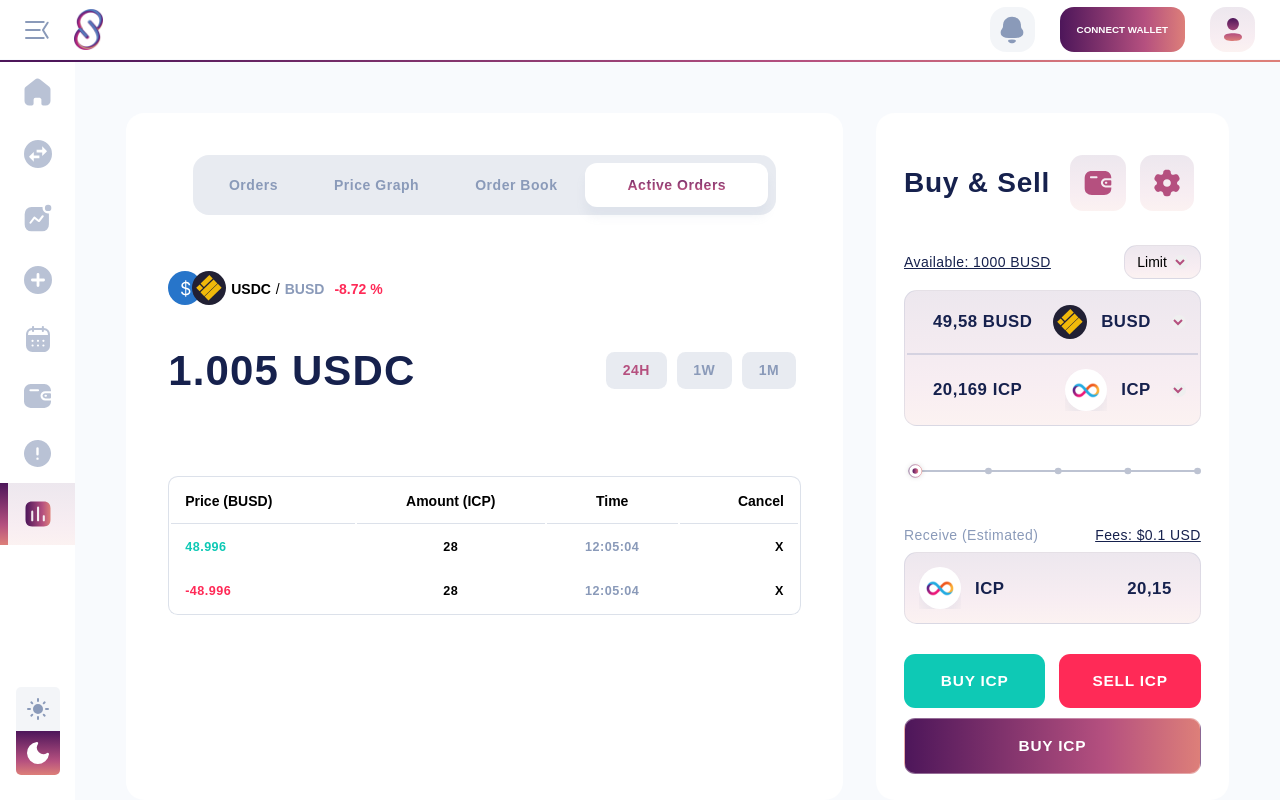
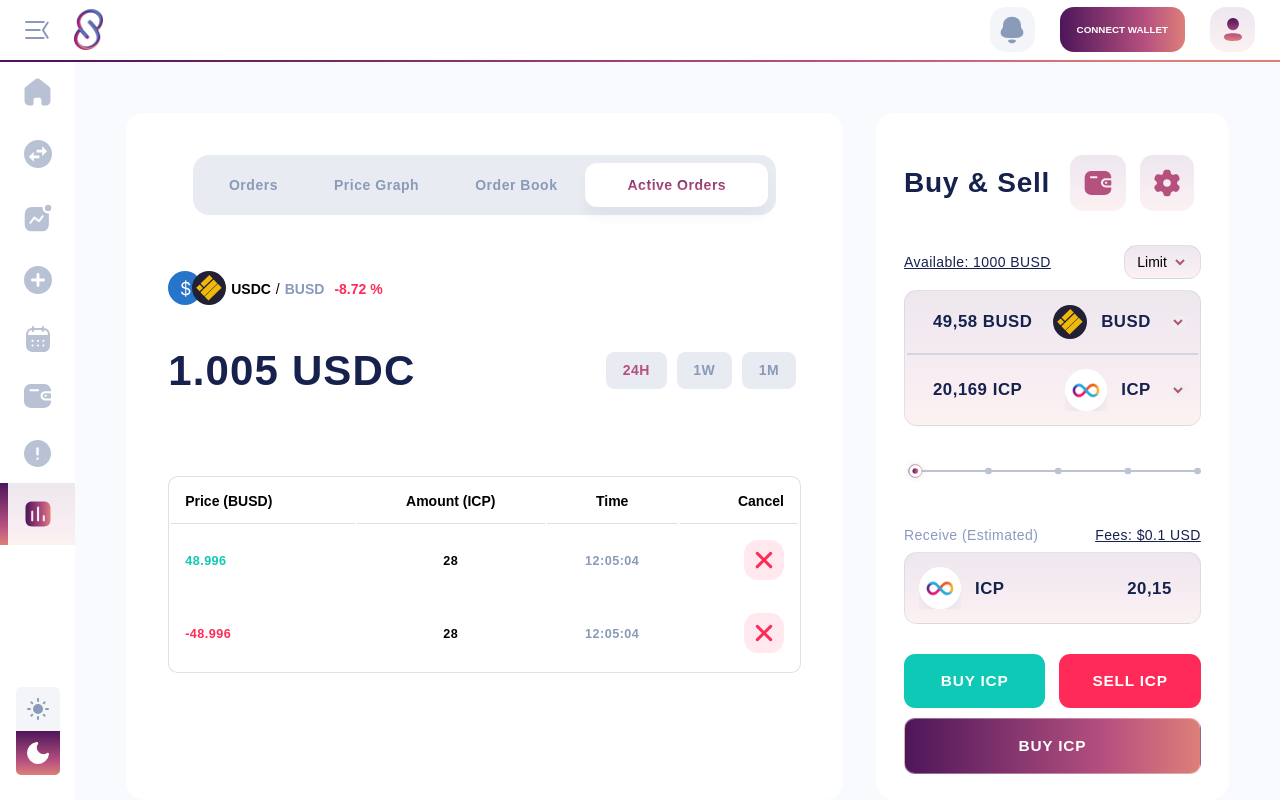
Before and after one commit to voloshynserhii/nftSwap, a React (Create React App) app: page /market in a window 1280 px wide. Both pictures are taken after a click on the element "Active Orders". Built offline with nearby package versions, Linux system fonts and the light colour scheme.

Commit message:
refactor

```diff
--- a/src/components/MarketComponents/Pages/Archive.js
+++ b/src/components/MarketComponents/Pages/Archive.js
@@ -5,6 +5,7 @@
 import TermsSwitcher from "../../TermsSwitcher";
 import USDCIcon from "../../../assets/icons/dollar.svg";
 import BUSDIcon from "../../../assets/icons/BUSD.svg";
+import CloseIcon from "../../../assets/icons/close-icon.svg";
 import tableClasses from "../../Table/table.module.css";
 
 const headers = ["Price (BUSD)", "Amount (ICP)", "Time", "Cancel"];
@@ -45,7 +46,9 @@
             )}
             <td>{item.ammount}</td>
             <td style={{ color: "#8A9AB9" }}>{item.time}</td>
-            <td>X</td>
+            <td style={{ cursor: "pointer" }}>
+              <img src={CloseIcon} alt="close" />
+            </td>
           </tr>
         ))}
       </Table>
```
Also changed, not shown: src/assets/icons/close-icon.svg (added).
